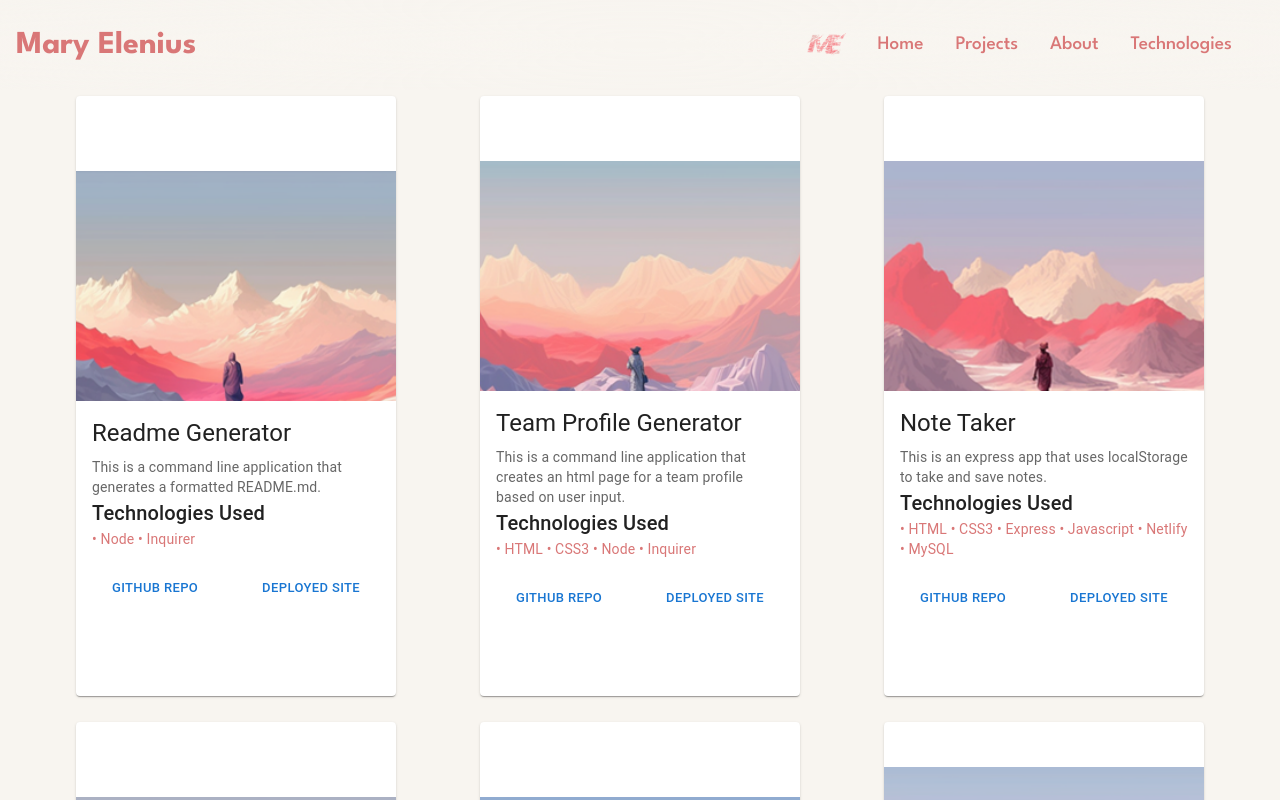
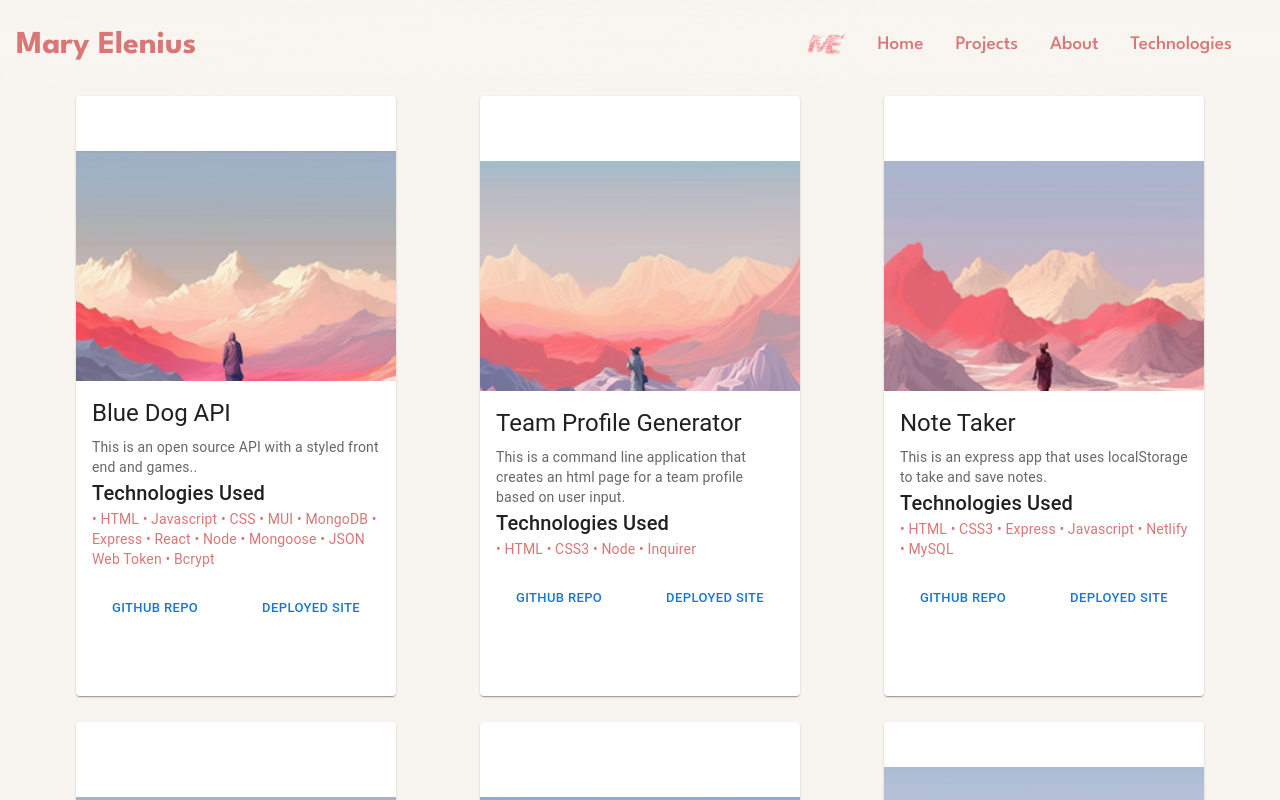
Before and after one commit to 404pandas/react-portfolio, a React (Create React App) app: page /projects in a window 1280 px wide. Shown: the top 800 px of the page. Built offline with nearby package versions, Linux system fonts and the light colour scheme.

Commit message:
added blue API

```diff
--- a/src/components/ProjectCard/data.js
+++ b/src/components/ProjectCard/data.js
@@ -12,11 +12,23 @@ export let projectData = [
   {
     id: 0,
     image: image1,
-    title: "Readme Generator",
+    title: "Blue Dog API",
     description:
-      "This is a command line application that generates a formatted README.md.",
-    technologies: ["• Node ", "• Inquirer "],
-    repo: "https://github.com/404pandas/sarcasticProfessionalReadme",
+      "This is an open source API with a styled front end and games..",
+    technologies: [
+      "• HTML ",
+      "• Javascript ",
+      "• CSS ",
+      "• MUI ",
+      "• MongoDB ",
+      "• Express ",
+      "• React ",
+      "• Node ",
+      "• Mongoose ",
+      "• JSON Web Token ",
+      "• Bcrypt ",
+    ],
+    repo: "https://github.com/404pandas/blue-dog-api",
     live: "https://404pandas.github.io",
   },
   {
```
